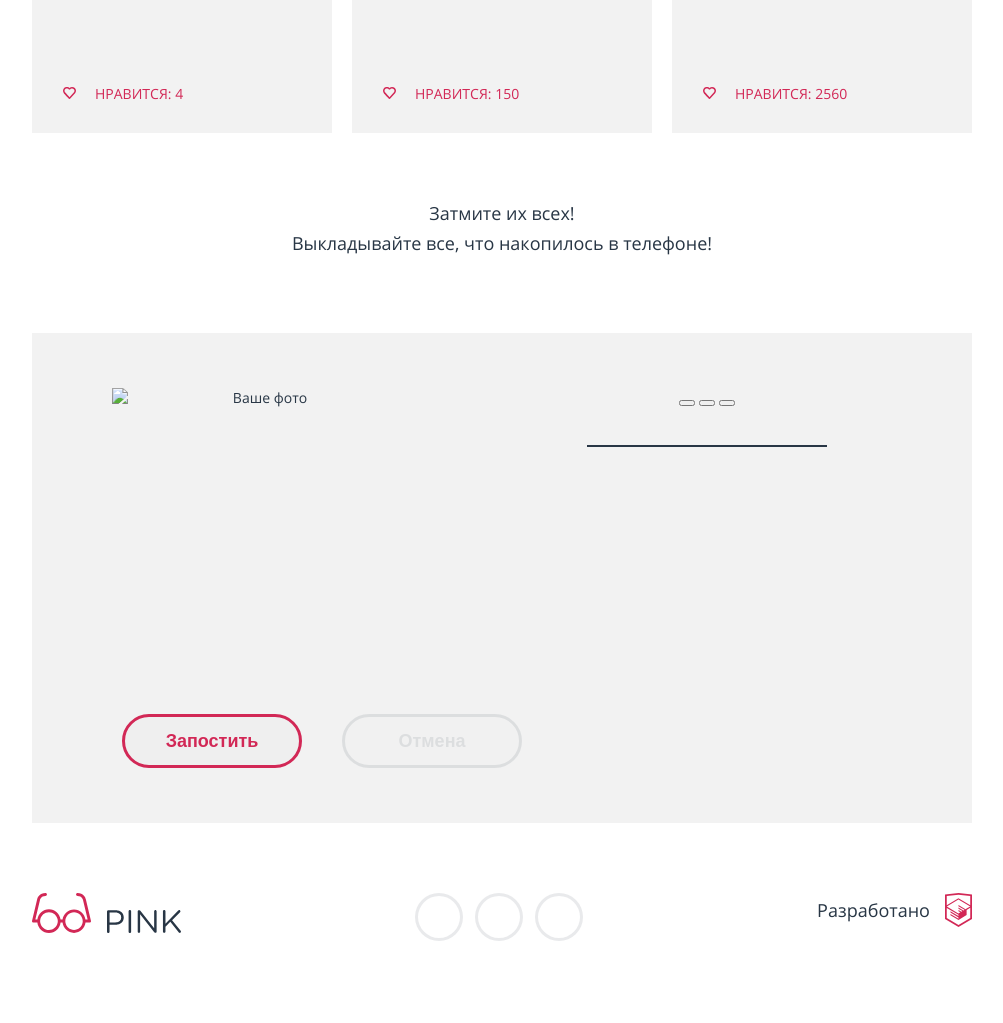
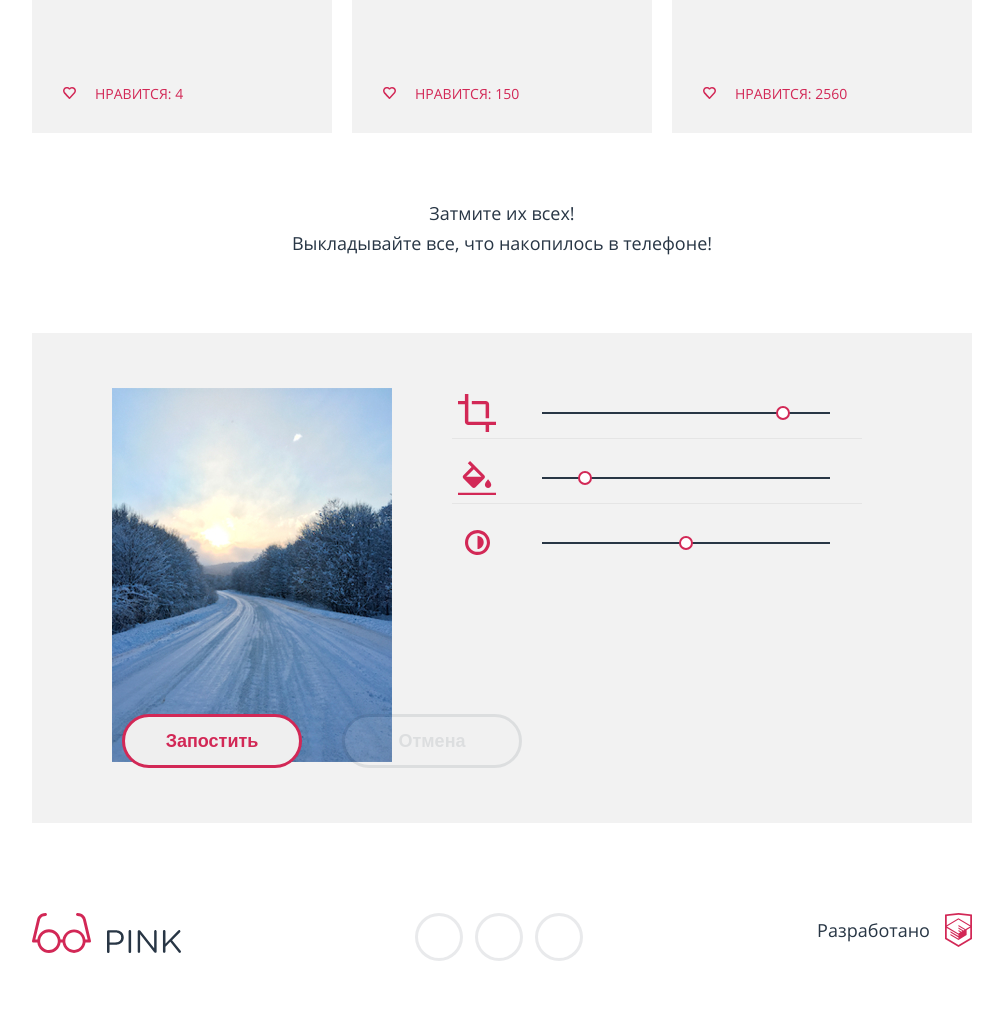
Before and after one commit to ZIKZAGis/1764517-pink-24, a website: page source/catalog.html in a window 1280 px wide. Shown: the part 2081-3104 px from the top of the page, without its empty margins (138-1141 px from the left). Drawn offline with nearby package versions, Linux system fonts and the light colour scheme; files that its build step writes are made by us from their sources.

Commit message:
Декоративные элементы страницы каталога

```diff
--- a/source/catalog.html
+++ b/source/catalog.html
@@ -338,19 +338,45 @@
           <p class="upload__title">
             Затмите их всех!<br> Выкладывайте все, что накопилось в телефоне!
           </p>
-          <form class="upload__form" action="https://echo.htmlacademy.ru" method="post">
-            <img class="upload__user-photo" src="#" width="280" height="374" alt="Ваше фото">
+          <div class="upload__form-wrapper">
+            <form class="upload__form upload__form-s" action="https://echo.htmlacademy.ru" method="post">
+              <img class="upload__user-photo" src="img/catalog/users-photos/user-photo.jpg" width="280" height="374" alt="Ваше фото">
               <div class="upload__settings settings">
-              <button class="settings__button settings__button--crop">
-                <span class="visually-hidden">Обрезать</span>
-              </button>
-              <button class="settings__button settings__button--fill">
-                <span class="visually-hidden">Заливка</span>
-              </button>
-              <button class="settings__button settings__button--contrast">
-                <span class="visually-hidden">Контраст</span>
-              </button>
-              <span class="settings__tuning-strip"></span>
+                <label class="settings__button-label">
+                  <span class="settings__button-mark settings__button-mark-crop"></span>
+                  <input class="visually-hidden" type="radio" name="crop">
+                </label>
+                <label class="settings__button-label">
+                  <span class="settings__button-mark settings__button-mark-fill"></span>
+                  <input class="visually-hidden" type="radio" name="fill">
+                </label>
+                <label class="settings__button-label">
+                  <span class="settings__button-mark settings__button-mark-contrast"></span>
+                  <input class="visually-hidden" type="radio" name="contrast">
+                </label>
+                <span class="settings__tuning-strip">
+                  <span class="settings__tuning-mark"></span>
+                </span>
+              </div>
+              <div class="upload__settings settings-m">
+                <div class="settings-m__parameter">
+                  <span class="settings-m__mark settings-m__mark-crop"></span>
+                  <span class="settings-m__tuning-strip">
+                    <span class="settings-m__tuning-mark settings-m__tuning-mark-crop"></span>
+                  </span>
+                </div>
+                <div class="settings-m__parameter">
+                  <span class="settings-m__mark settings-m__mark-fill"></span>
+                  <span class="settings-m__tuning-strip">
+                    <span class="settings-m__tuning-mark settings-m__tuning-mark-fill"></span>
+                  </span>
+                </div>
+                <div class="settings-m__parameter">
+                  <span class="settings-m__mark settings-m__mark-contrast"></span>
+                  <span class="settings-m__tuning-strip">
+                    <span class="settings-m__tuning-mark settings-m__tuning-mark-contrast"></span>
+                  </span>
+                </div>
               </div>
               <div class="upload__button-post">
                 <button class="upload__button-apply" type="button">
@@ -361,6 +387,7 @@
                 </button>
               </div>
             </form>
+          </div>
         </div>
       </section>
     </main>
--- /dev/null
+++ b/source/less/catalog/settings-m.less
@@ -0,0 +1,108 @@
+.settings-m {
+  display: none;
+
+  @media (min-width: @tablet-width) {
+    display: flex;
+    flex-direction: column;
+    justify-content: space-between;
+    width: 275px;
+    height: 200px;
+    padding-left: 20px;
+  }
+
+  @media (min-width: @desktop-width) {
+    width: 410px;
+    height: 180px;
+    padding-left: 40px;
+  }
+}
+
+.settings-m__parameter {
+  display: flex;
+  align-items: center;
+  height: 50px;
+  border-bottom: 1px solid @grey;
+
+  @media (min-width: @desktop-width) {
+    &:last-child {
+      border-bottom: none;
+    }
+  }
+}
+
+.settings-m__mark {
+  width: 25px;
+  height: 25px;
+  background-repeat: no-repeat;
+  background-position: center;
+
+  @media (min-width: @desktop-width) {
+    width: 50px;
+    height: 50px;
+    background-size: 75%;
+  }
+}
+
+.settings-m__mark-crop {
+  background-image: url("../../img/catalog/Icon/crop-m.svg");
+}
+
+.settings-m__mark-fill {
+  background-image: url("../../img/catalog/Icon/fill-m.svg");
+}
+
+.settings-m__mark-contrast {
+  background-image: url("../../img/catalog/Icon/contrast-m.svg");
+
+  @media (min-width: @desktop-width) {
+    background-size: 50%;
+  }
+}
+
+.settings-m__tuning-strip {
+  position: relative;
+  width: 200px;
+  height: 2px;
+  background-color: @navyblue;
+  margin-left: 25px;
+
+  @media (min-width: @desktop-width) {
+    width: 288px;
+    margin-left: 40px;
+  }
+}
+
+.settings-m__tuning-mark {
+  position: absolute;
+  top: -6px;
+  left: 190px;
+  width: 10px;
+  height: 10px;
+  background-color: @white;
+  border: 2px solid @darkpink;
+  border-radius: 50%;
+}
+
+.settings-m__tuning-mark-crop {
+  left: 160px;
+
+  @media (min-width: @desktop-width) {
+    left: 234px;
+  }
+}
+
+.settings-m__tuning-mark-fill {
+  left: 25px;
+
+  @media (min-width: @desktop-width) {
+    left: 36px;
+  }
+}
+
+.settings-m__tuning-mark-contrast {
+  left: 96px;
+
+  @media (min-width: @desktop-width) {
+    left: 137px;
+  }
+}
--- a/source/less/catalog/settings.less
+++ b/source/less/catalog/settings.less
@@ -1,18 +1,67 @@
 .settings {
-  @media (min-width: @desktop-width) {
-    min-width: 410px;
-    padding-left: 90px;
+  display: flex;
+  flex-wrap: wrap;
+  justify-content: center;
+  max-width: 420px;
+  margin: 0 auto;
+
+  @media (min-width: @tablet-width) {
+    display: none;
   }
 }
 
-.settings__button {
+.settings__button-label {
+  display: block;
+  width: 50px;
+  height: 50px;
   margin-bottom: 39px;
+}
+
+.settings__button-label:first-child {
+  margin-right: 25px;
+}
+
+.settings__button-label:nth-child(2) {
+  margin-right: 20px;
+}
+
+.settings__button-mark {
+  display: block;
+  width: 50px;
+  height: 50px;
+  background-repeat: no-repeat;
+  background-position: center;
+  fill: none;
+}
+
+.settings__button-mark-crop {
+  background-image: url("../../img/catalog/Icon/crop.svg");
+}
+
+.settings__button-mark-fill {
+  background-image: url("../../img/catalog/Icon/fill.svg");
+}
+
+.settings__button-mark-contrast {
+  background-image: url("../../img/catalog/Icon/contrast.svg");
 }
 
 .settings__tuning-strip {
   display: block;
-  max-width: 240px;
+  position: relative;
+  width: 240px;
   height: 2px;
   background-color: @navyblue;
   margin: 0 auto;
 }
+
+.settings__tuning-mark {
+  position: absolute;
+  top: -5px;
+  left: 190px;
+  width: 8px;
+  height: 8px;
+  background-color: @white;
+  border: 2px solid @darkpink;
+  border-radius: 50%;
+}
--- a/source/less/catalog/upload.less
+++ b/source/less/catalog/upload.less
@@ -1,8 +1,14 @@
 .upload {
   text-align: center;
+
+  @media (min-width: @desktop-width) {
+    margin-bottom: 20px;
+  }
 }
 
-.upload__wrapper {
+.upload__form-wrapper {
+  background-color: @lightgrey;
+
   @media (min-width: @desktop-width) {
     max-width: 940px;
     margin: 0 auto;
@@ -10,6 +16,7 @@
 }
 
 .upload__title {
+  margin: 0;
   padding: 29px 20px 52px;
 
   @media (min-width: @tablet-width) {
@@ -26,7 +33,6 @@
 }
 
 .upload__form {
-  background-color: @lightgrey;
   padding: 20px 20px 41px;
 
   @media (min-width: @tablet-width) {
@@ -46,7 +52,7 @@
 }
 
 .upload__user-photo {
-  width: 100%;
+  width: 280px;
   margin-bottom: 42px;
 
   @media (min-width: @tablet-width) {
@@ -78,13 +84,12 @@
   border: 3px;
   border-style: solid;
   border-radius: 30px;
-  padding: 21px 20px;
+  padding: 15px 20px;
   word-break: break;
 
   @media (min-width: @tablet-width) {
     max-width: 260px;
     max-height: 55px;
-    padding: 15px 20px;
   }
 
   @media (min-width: @desktop-width) {
--- a/source/less/index/reviews.less
+++ b/source/less/index/reviews.less
@@ -127,6 +127,7 @@
   border: none;
   background-color: transparent;
   background-image: url("../../img/index/icon/arrow.svg");
+  cursor: pointer;
 }
 
 .reviews__arrow-next {
--- a/source/less/style.less
+++ b/source/less/style.less
@@ -29,6 +29,7 @@
 @import url("catalog/block.less");
 @import url("catalog/upload.less");
 @import url("catalog/settings.less");
+@import url("catalog/settings-m.less");
 
 //form
 
```
Also changed, not shown: source/img/catalog/Icon/contrast-m.svg (added), source/img/catalog/Icon/contrast.svg (added), source/img/catalog/Icon/crop-m.svg (added), source/img/catalog/Icon/crop.svg (added), source/img/catalog/Icon/fill-m.svg (added), source/img/catalog/Icon/fill.svg (added), source/img/catalog/users-photos/user-photo.jpg (added). Lines whose indentation alone changed are shown as unchanged.
